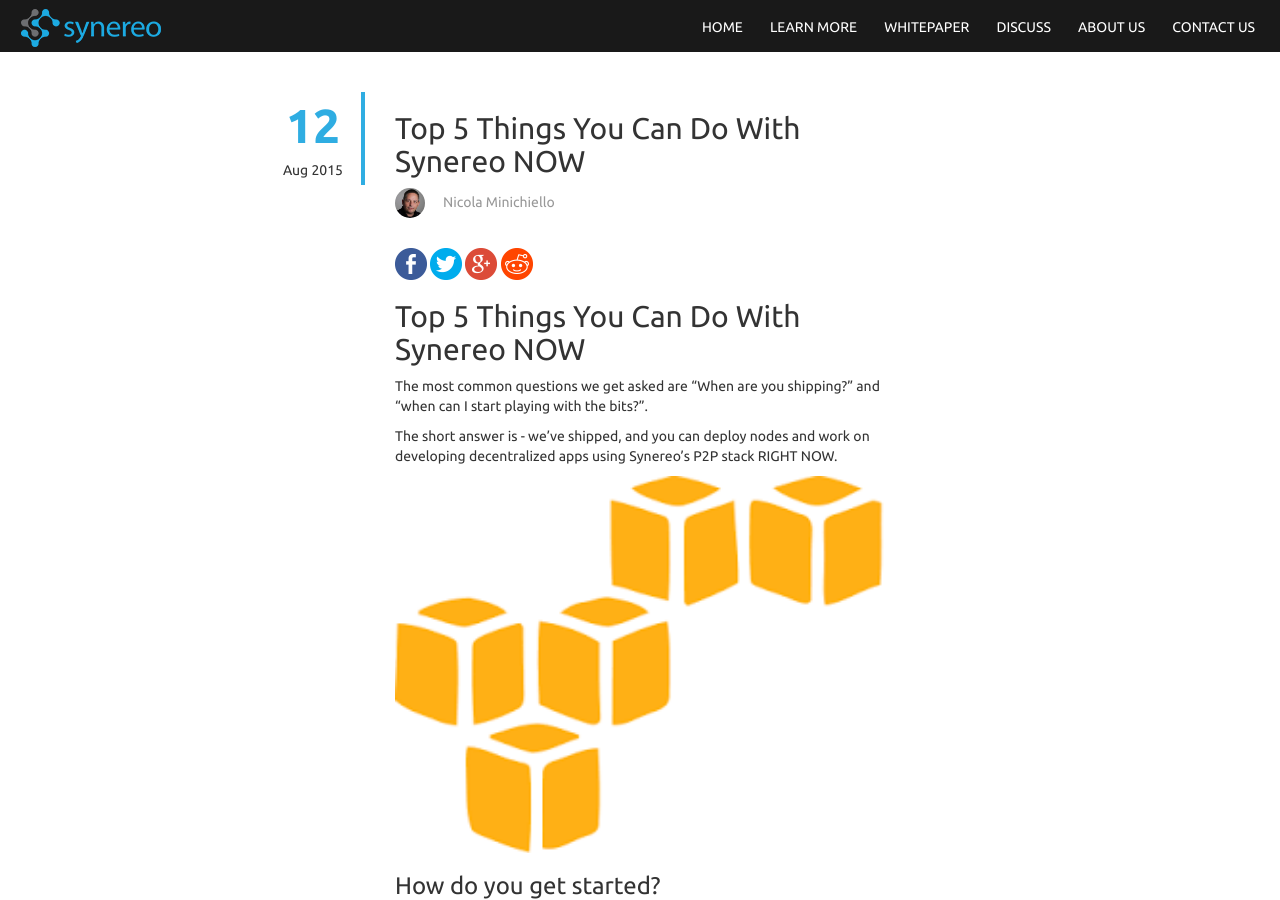
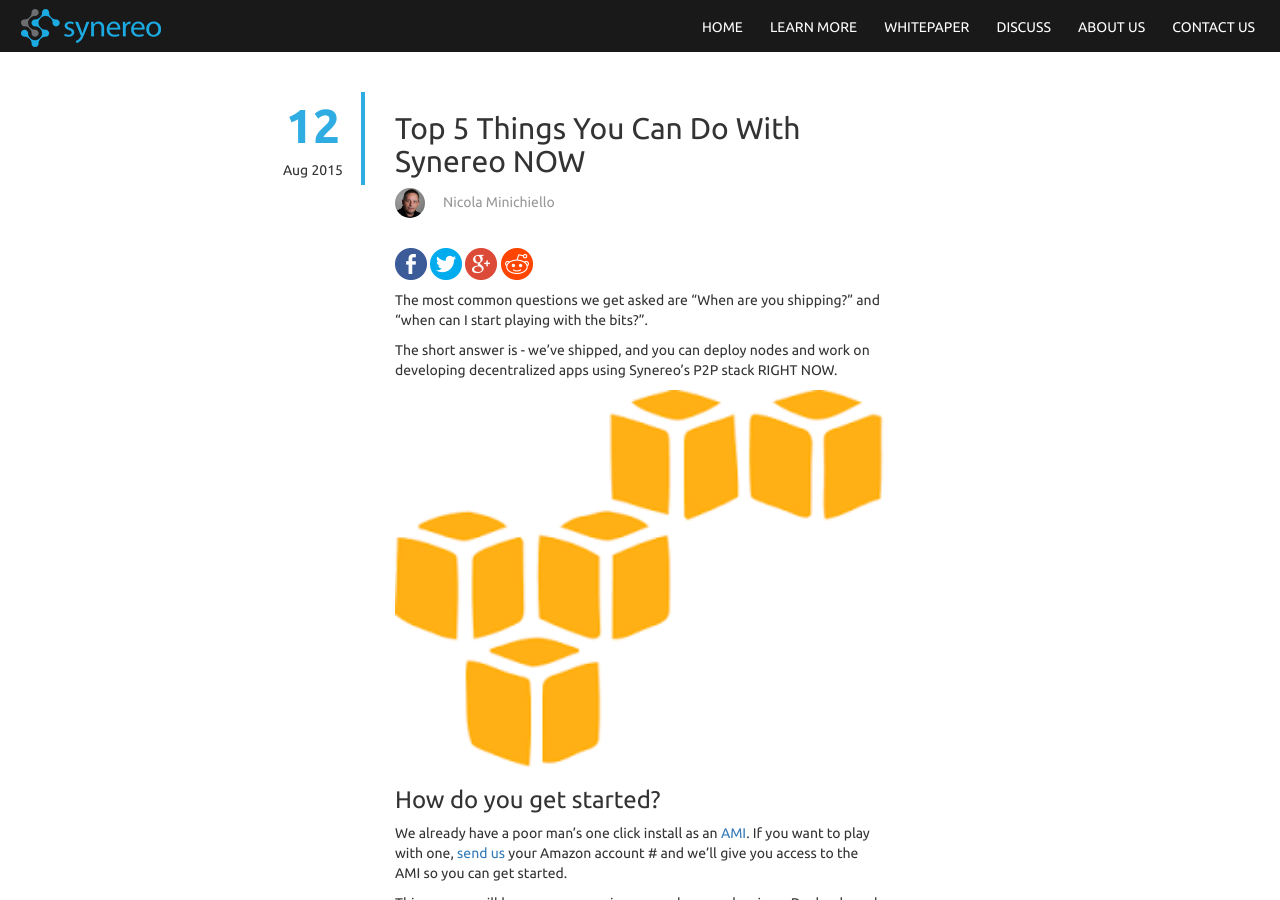
Before and after one commit to synereo/blog.synereo.com, a Jekyll site: the page built from _posts/2015-08-12-top-5-things-you-can-do-with-synereo-now.markdown, in a window 1280 px wide and 900 px high. Built offline with Jekyll 4.4.1, drawn with Linux system fonts in a browser that asks for light colours; nearby versions of some CDN libraries; a script that is not in the unit is left out.

Commit message:
Removed extra title
Removed extra title

```diff
--- a/_posts/2015-08-12-top-5-things-you-can-do-with-synereo-now.markdown
+++ b/_posts/2015-08-12-top-5-things-you-can-do-with-synereo-now.markdown
@@ -6,8 +6,6 @@
 date: '2015-08-12 08:00:00 +0200'
 author: Nicola Minichiello
 ---
-##Top 5 Things You Can Do With Synereo NOW
-
 The most common questions we get asked are "When are you shipping?"  and “when can I start playing with the bits?”.
 
 The short answer is - we’ve shipped, and you can deploy nodes and work on developing decentralized apps using Synereo’s P2P stack RIGHT NOW.
```
